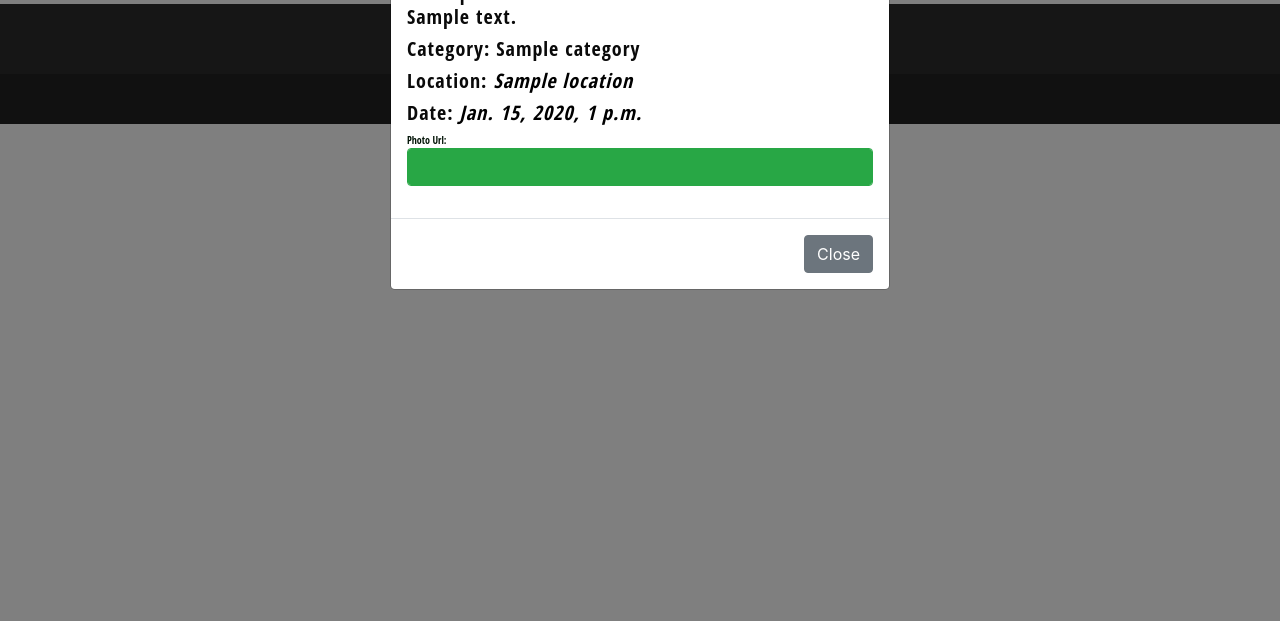
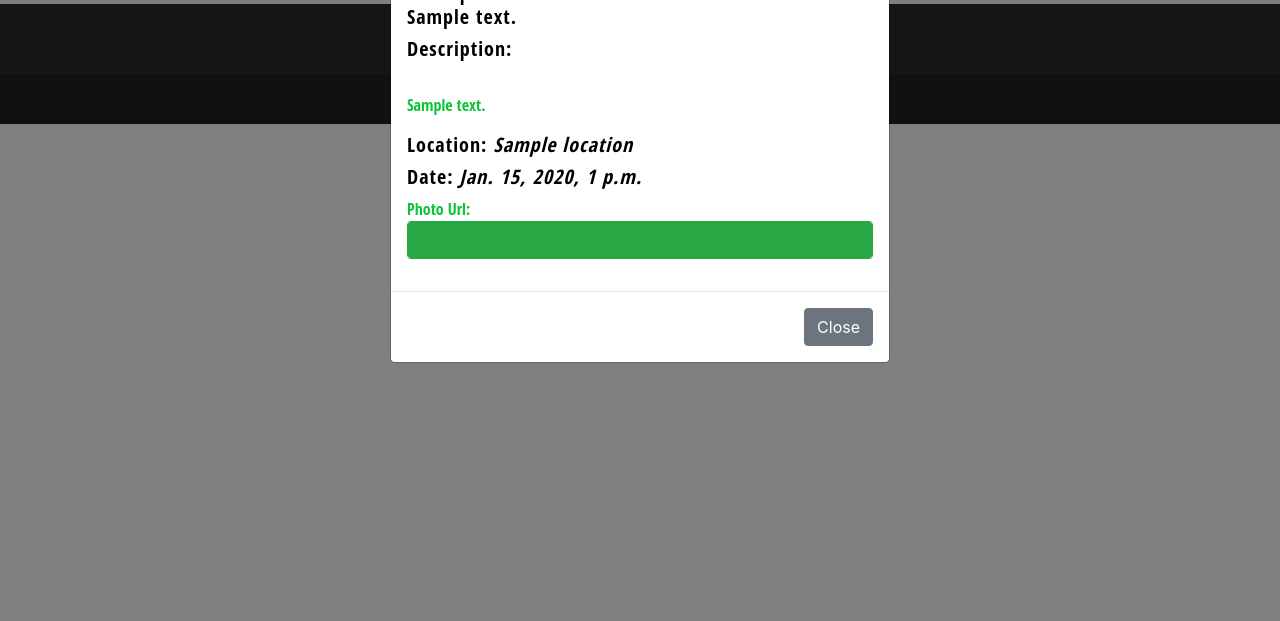
Before and after one commit to Lagat-Collete/MyGallery, a Django app: template photos/templates/category.html in a window 1280 px wide, after a click that opens the changed part. Shown: the part 179-800 px from the top of the page. Run offline with Django 3.2, Linux system fonts and the light colour scheme; tables that the repository leaves empty hold one stand-in row (values such as "Sample post"); the template is opened without the code that fills it: values that come from a table or form of the project are taken from there, most other values are stand-ins (such as "Sample title", 1, 10 or a date in 2020); parts of the project's set-up code (start-up, migrations or seed data) failed here and were passed over; some libraries are stand-ins or nearby versions.

Commit message:
change color of p tag

```diff
--- a/photos/templates/category.html
+++ b/photos/templates/category.html
@@ -26,7 +26,9 @@
               <h3><span style="font-style: italic; color:green">{{image.name}}</h3></span>
               <img src="{{image.image.url}}" alt="{{image.name}}" />
               <h3>Description: <br>{{image.description}}</h3>
-              <h3>Category: {{image.category}}</h3>
+              <h3>Description:</h3>
+              <br>
+              <p>{{image.description}}</p>
               <h3> Location: <span style="font-style: italic; color:black"> {{image.location}}</h3></span>
               <h3> Date: <span style="font-style: italic; color:black">{{image.posted_date}}</h3></span>
               <p>
--- a/photos/templates/index.html
+++ b/photos/templates/index.html
@@ -20,7 +20,9 @@
         <div class="modal-body">
           <h3><span style="font-style: italic; color:green">{{image.name}}</h3></span>
           <img src="{{image.image.url}}" alt="{{image.name}}" />
-          <h3>Description: <br>{{image.description}}</h3>
+          <h3>Description:</h3>
+          <br>
+          <p>{{image.description}}</p>
           <h3>Category: {{image.category}}</h3>
           <h3> Location: <span style="font-style: italic; color:black"> {{image.location}}</h3></span>
           <h3> Date: <span style="font-style: italic; color:black">{{image.posted_date}}</h3></span>
--- a/photos/templates/location.html
+++ b/photos/templates/location.html
@@ -26,7 +26,9 @@
           <div class="modal-body">
             <h3><span style="font-style: italic; color:green">{{image.name}}</h3></span>
             <img src="{{image.image.url}}" alt="{{image.name}}" />
-            <h3>Description: <br><span id="span">{{image.description}}</span></h3>>
+            <h3>Description:</h3>
+            <br>
+            <p>{{image.description}}</p>
             <h3>Category: {{image.category}}</h3>
             <h3> Location: <span style="font-style: italic; color:black"> {{image.location}}</h3></span>
             <h3> Date: <span style="font-style: italic; color:black">{{image.posted_date}}</h3></span>
--- a/photos/templates/search.html
+++ b/photos/templates/search.html
@@ -28,7 +28,9 @@
           <div class="modal-body">
             <h3><span style="font-style: italic; color:green">{{image.name}}</h3></span>
             <img src="{{image.image.url}}" alt="{{image.name}}" />
-            <h3>Description: <br>{{image.description}}</h3>
+            <h3>Description:</h3>
+           <br>
+           <p>{{image.description}}</p>
             <h3>Category: {{image.category}}</h3>
             <h3> Location: <span style="font-style: italic; color:black"> {{image.location}}</h3></span>
             <h3> Date: <span style="font-style: italic; color:black">{{image.posted_date}}</h3></span>
--- a/static/css/basephotos.css
+++ b/static/css/basephotos.css
@@ -30,21 +30,22 @@ img {
   height: 100%;
 }
 #span{
-  color: rgb(2, 19, 6);
+  color: rgb(8, 196, 52);
   font-size: 10px;
   font-family: 'open sans condensed', 'HelveticaNeue', 'Helvetica Neue',
   'Helvetica-Neue', Helvetica, Arial, sans-serif;
 }
 p {
 
-  color: rgb(2, 19, 6);
-  font-size: 10px;
+
+  color: rgb(8, 196, 52);
+  font-size: 16px;
   font-family: 'open sans condensed', 'HelveticaNeue', 'Helvetica Neue',
   'Helvetica-Neue', Helvetica, Arial, sans-serif;
 }
 
 h3{
-  color: #0a0a0a;
+  color:black;
   letter-spacing: 1px;
   font-size: 20px;
   font-weight: 900;
```
